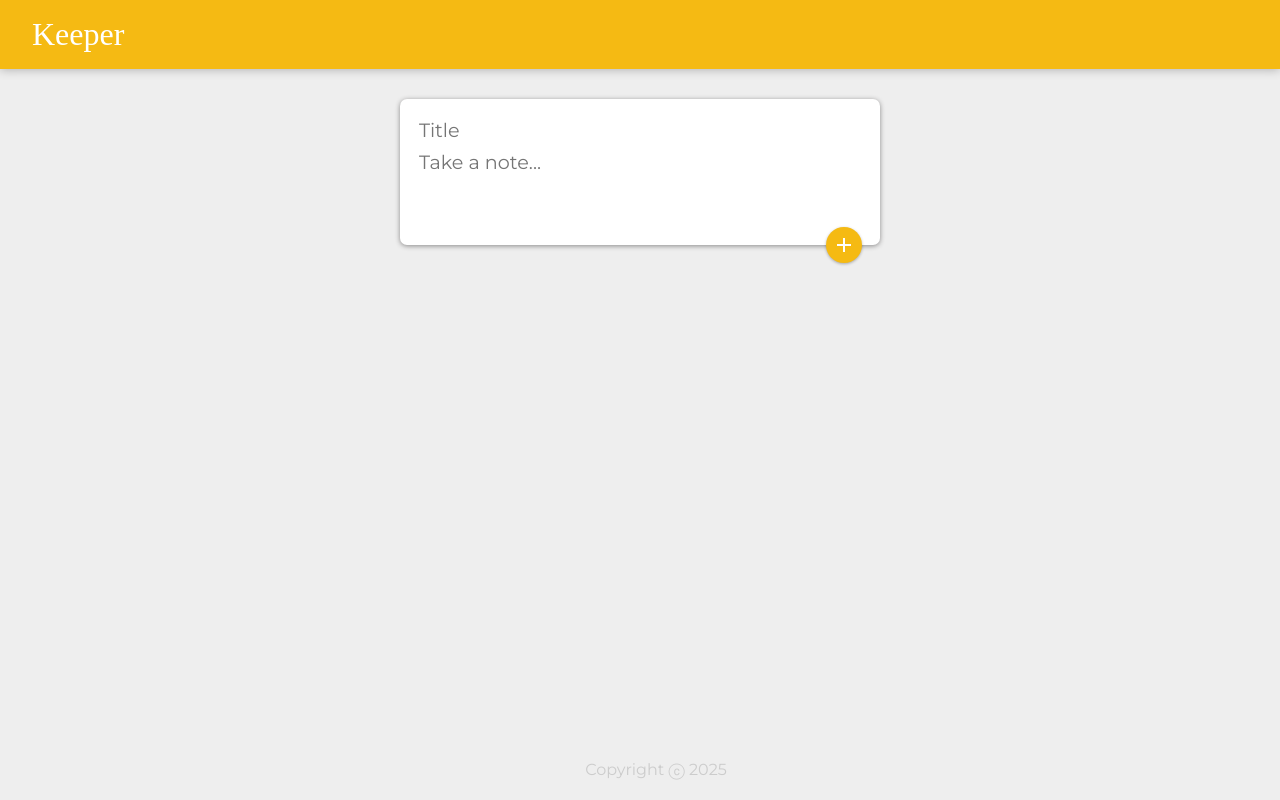
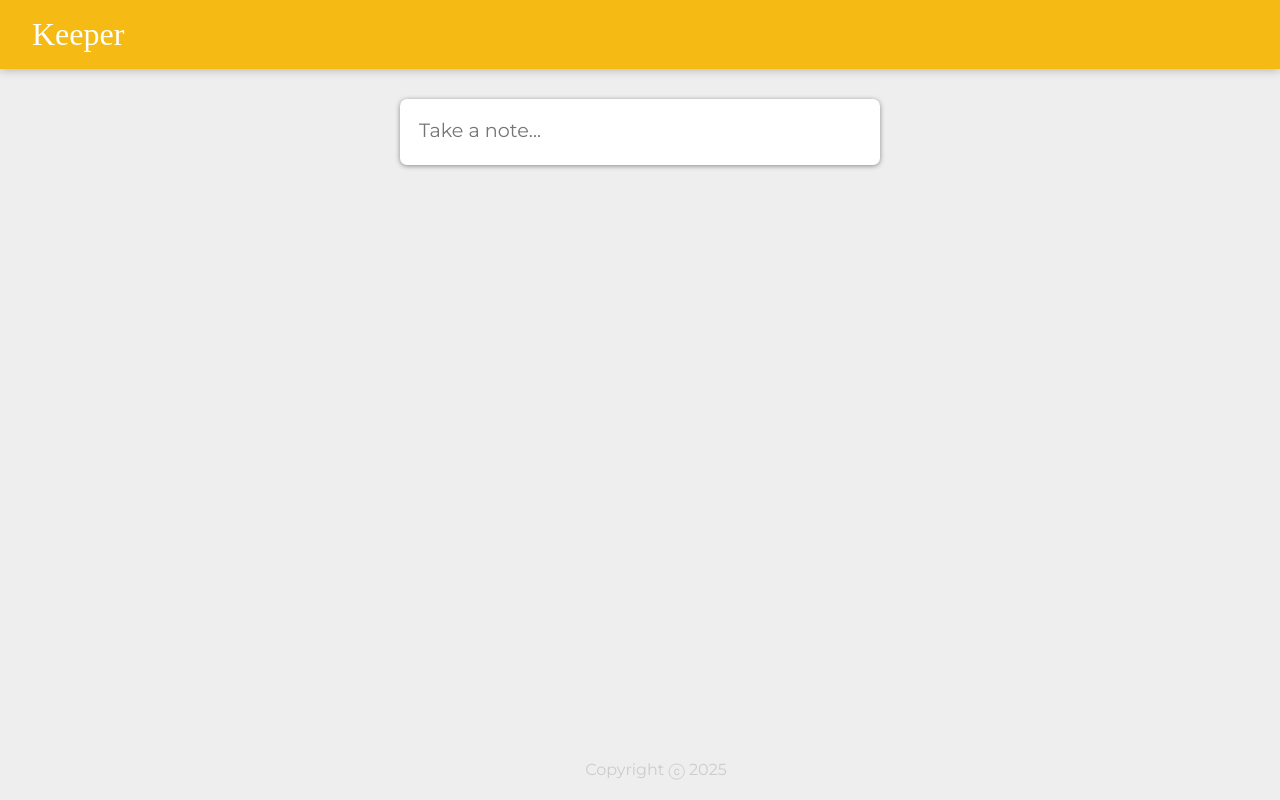
Before and after one commit to kishore2106/Mini-Projects, a React (Vite) app in the folder keeper-app/: page / in a window 1280 px wide. Built offline with nearby package versions, Linux system fonts and the light colour scheme; a web font is replaced by a local one.

Commit message:
Expand based on Conditional Rendering Impl

```diff
--- a/keeper-app/src/components/CreateArea.jsx
+++ b/keeper-app/src/components/CreateArea.jsx
@@ -1,6 +1,7 @@
 import React, { useState } from "react";
 import AddIcon from '@mui/icons-material/Add';
 import Fab from '@mui/material/Fab';
+import Zoom from '@mui/material/Zoom';
 
 function CreateArea(props) {
   const [note, setNote] = useState({
@@ -8,15 +9,20 @@ function CreateArea(props) {
     content: ""
   });
 
+  const [isExpanded, setIsExpanded] = useState(false);
+
   function handleChange(event) {
     const { name, value } = event.target;
-
     setNote(prevNote => {
       return {
         ...prevNote,
         [name]: value
       };
     });
+  }
+
+  function handleExpand(){
+    setIsExpanded("true");
   }
 
   function submitNote(event) {
@@ -31,22 +37,25 @@ function CreateArea(props) {
   return (
     <div>
       <form className="create-note">
-        <input
+        { isExpanded && (<input
           name="title"
           onChange={handleChange}
           value={note.title}
           placeholder="Title"
-        />
+        />) }
         <textarea
           name="content"
           onChange={handleChange}
+          onClick={handleExpand}
           value={note.content}
           placeholder="Take a note..."
-          rows="3"
+          rows= {isExpanded ? 3 : 1}
         />
-        <Fab onClick={submitNote}>
-          <AddIcon />
-        </Fab>
+        <Zoom in={isExpanded}>
+          <Fab onClick={submitNote}>
+            <AddIcon />
+          </Fab>
+        </Zoom>
       </form>
     </div>
   );
```
